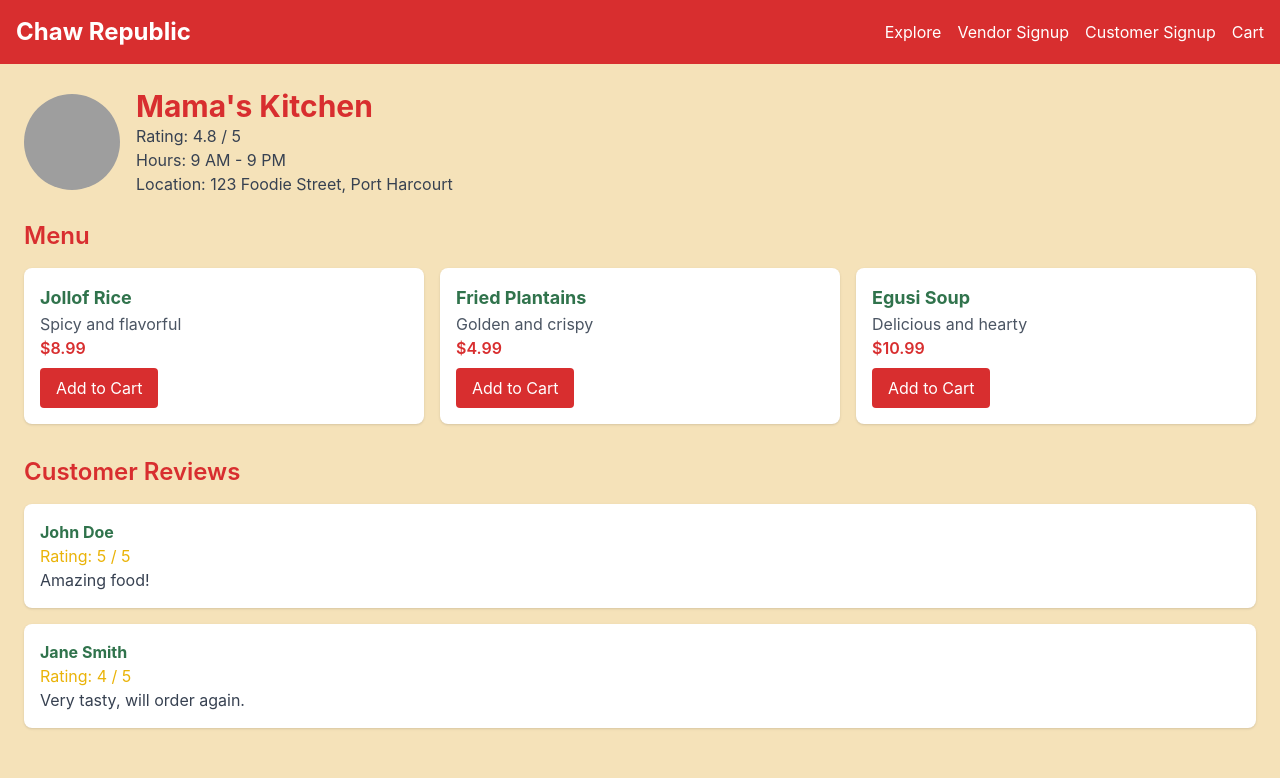
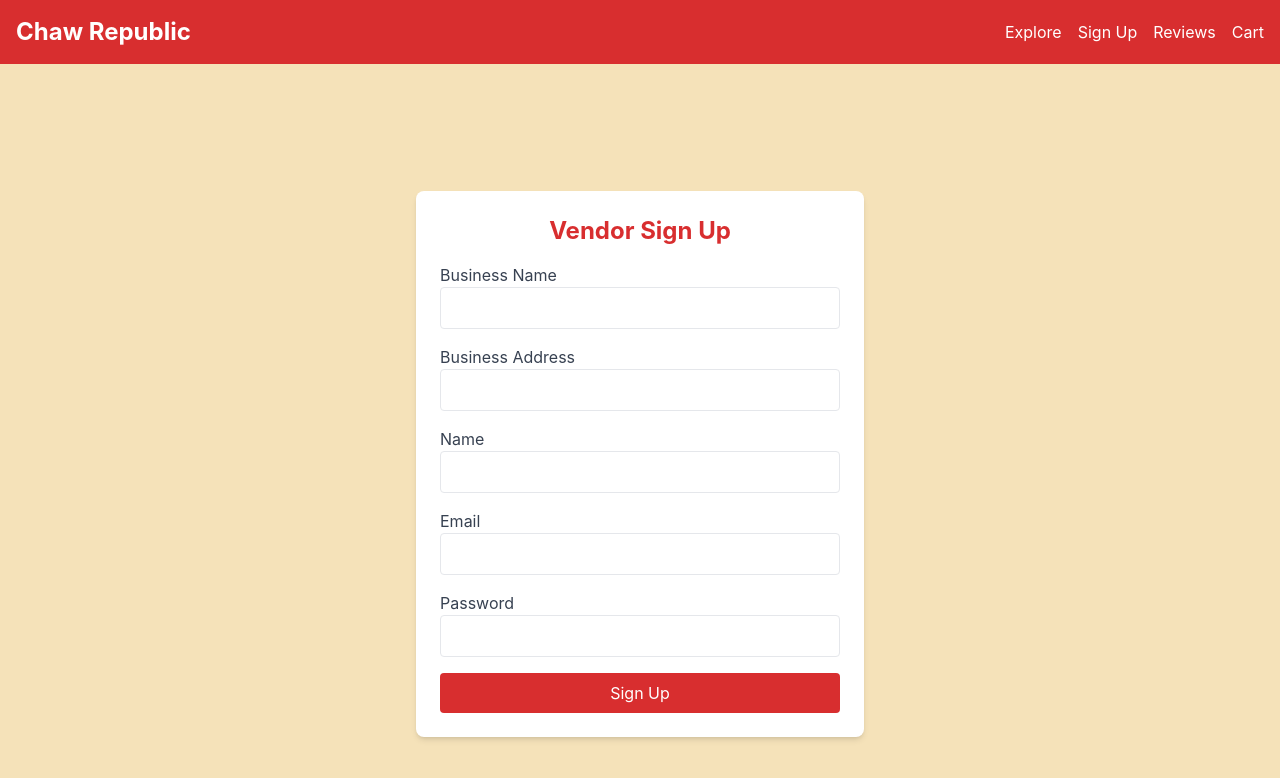
Before and after one commit to Chawlyn/chawlyn, a React (Create React App) app in the folder client/: page /vendor-signup in a window 1280 px wide. Shown: the top 778 px of the page. Built offline with nearby package versions, Linux system fonts and the light colour scheme; grey boxes are pictures that could not be loaded.

Commit message:
Navbar, Cart, Checkput, Customer Sign up and Vendor Sign up Updates
Navbar, Cart, Checkout, Customer Sign up and Vendor Sign up Updates

```diff
--- a/client/src/components/Navbar.js
+++ b/client/src/components/Navbar.js
@@ -1,8 +1,10 @@
 // src/components/Navbar.js
-import React from 'react';
+import React, { useState } from 'react';
 import { Link } from 'react-router-dom';
 
 const Navbar = () => {
+  const [showDropdown, setShowDropdown] = useState(false);
+
   return (
     <nav className="bg-primary p-4 shadow-lg">
       <div className="container mx-auto flex justify-between items-center">
@@ -14,12 +16,40 @@ const Navbar = () => {
         {/* Desktop Links */}
         <div className="hidden md:flex space-x-4">
           <Link to="/explore" className="text-white hover:text-accent">Explore</Link>
-          <Link to="/vendor-signup" className="text-white hover:text-accent">Vendor Signup</Link>
-          <Link to="/customer-signup" className="text-white hover:text-accent">Customer Signup</Link>
-          <Link to="/cart" className="text-white hover:text-accent">Cart</Link> {/* Cart Link */}
+
+          {/* Combined Sign-Up Dropdown */}
+          <div className="relative">
+            <button
+              onClick={() => setShowDropdown((prev) => !prev)}
+              className="text-white hover:text-accent"
+            >
+              Sign Up
+            </button>
+            {showDropdown && (
+              <div className="absolute right-0 mt-2 w-40 bg-white shadow-lg rounded-lg">
+                <Link
+                  to="/customer-signup"
+                  className="block px-4 py-2 text-gray-700 hover:bg-gray-200"
+                  onClick={() => setShowDropdown(false)}
+                >
+                  Customer Sign Up
+                </Link>
+                <Link
+                  to="/vendor-signup"
+                  className="block px-4 py-2 text-gray-700 hover:bg-gray-200"
+                  onClick={() => setShowDropdown(false)}
+                >
+                  Vendor Sign Up
+                </Link>
+              </div>
+            )}
+          </div>
+
+          <Link to="/reviews" className="text-white hover:text-accent">Reviews</Link>
+          <Link to="/cart" className="text-white hover:text-accent">Cart</Link>
         </div>
 
-        {/* Mobile Menu Button (for smaller screens) */}
+        {/* Mobile Menu Button */}
         <div className="md:hidden">
           <button className="text-white">Menu</button>
         </div>
--- a/client/src/pages/Cart.js
+++ b/client/src/pages/Cart.js
@@ -3,45 +3,50 @@ import React, { useState } from 'react';
 import { Link } from 'react-router-dom';
 
 const Cart = () => {
-  // Example cart items (replace with dynamic cart data from context or API)
   const [cartItems, setCartItems] = useState([
     { id: 1, name: 'Jollof Rice', price: 4500, quantity: 1 },
     { id: 2, name: 'Fried Plantains', price: 500, quantity: 2 },
     { id: 3, name: 'Extra Chicken', price: 750, quantity: 1 },
   ]);
+  const [coupon, setCoupon] = useState('');
+  const [discount, setDiscount] = useState(0);
 
-  // Update quantity for a cart item
   const updateQuantity = (itemId, delta) => {
     setCartItems((prevItems) =>
       prevItems.map((item) =>
-        item.id === itemId
-          ? { ...item, quantity: Math.max(1, item.quantity + delta) }
-          : item
+        item.id === itemId ? { ...item, quantity: Math.max(1, item.quantity + delta) } : item
       )
     );
   };
 
-  // Remove item from the cart
   const removeItem = (itemId) => {
     setCartItems((prevItems) => prevItems.filter((item) => item.id !== itemId));
   };
 
-  // Calculate total price of items in the cart
   const calculateTotalPrice = () => {
-    return cartItems.reduce((total, item) => total + item.price * item.quantity, 0);
+    const total = cartItems.reduce((sum, item) => sum + item.price * item.quantity, 0);
+    return total - discount;
+  };
+
+  const applyCoupon = () => {
+    if (coupon === 'DISCOUNT10') {
+      setDiscount(0.1 * cartItems.reduce((sum, item) => sum + item.price * item.quantity, 0));
+    } else {
+      alert('Invalid coupon code');
+      setDiscount(0);
+    }
   };
 
   return (
-    <div className="p-6 bg-background min-h-screen">
+    <div className="flex flex-col md:flex-row p-6 bg-background min-h-screen">
+      {/* Cart Items Section */}
+      <div className="w-full md:w-3/4 space-y-4">
         <h1 className="text-3xl font-bold text-primary mb-6">Your Cart</h1>
-
         {cartItems.length === 0 ? (
           <p className="text-gray-600">Your cart is empty.</p>
         ) : (
-        <>
-          <div className="space-y-4 mb-6">
-            {cartItems.map((item) => (
-              <div key={item.id} className="flex items-center justify-between bg-white p-4 rounded-lg shadow">
+          cartItems.map((item) => (
+            <div key={item.id} className="flex justify-between bg-white p-4 rounded-lg shadow-md">
               <div>
                 <h2 className="text-lg font-bold text-secondary">{item.name}</h2>
                 <p className="text-primary font-semibold">₦{item.price.toFixed(2)}</p>
@@ -63,9 +68,7 @@ const Cart = () => {
                 </div>
               </div>
               <div className="flex flex-col items-end">
-                  <p className="text-secondary font-semibold">
-                    Subtotal: ₦{(item.price * item.quantity).toFixed(2)}
-                  </p>
+                <p className="text-secondary font-semibold">Subtotal: ₦{(item.price * item.quantity).toFixed(2)}</p>
                 <button
                   onClick={() => removeItem(item.id)}
                   className="text-red-500 hover:text-red-700 mt-2"
@@ -74,23 +77,34 @@ const Cart = () => {
                 </button>
               </div>
             </div>
-            ))}
+          ))
+        )}
       </div>
 
-          {/* Total Price and Checkout */}
-          <div className="border-t pt-4">
-            <p className="text-2xl font-semibold text-secondary mb-4">
-              Total: ₦{calculateTotalPrice().toFixed(2)}
-            </p>
-            <Link
-              to="/checkout"
-              className="bg-primary text-white py-2 px-4 rounded hover:bg-secondary transition"
-            >
+      {/* Sidebar Section */}
+      <div className="w-full md:w-1/4 bg-white p-6 rounded-lg shadow-md mt-6 md:mt-0 md:ml-6">
+        <h2 className="text-2xl font-semibold text-secondary mb-4">Order Summary</h2>
+        <div className="mb-4">
+          <p className="text-lg">Subtotal: ₦{cartItems.reduce((sum, item) => sum + item.price * item.quantity, 0).toFixed(2)}</p>
+          <p className="text-lg">Discount: ₦{discount.toFixed(2)}</p>
+          <p className="text-2xl font-bold mt-2">Total: ₦{calculateTotalPrice().toFixed(2)}</p>
+        </div>
+        <div className="mb-4">
+          <input
+            type="text"
+            placeholder="Enter coupon code"
+            value={coupon}
+            onChange={(e) => setCoupon(e.target.value)}
+            className="w-full p-2 border rounded mb-2"
+          />
+          <button onClick={applyCoupon} className="bg-primary text-white py-2 px-4 rounded hover:bg-secondary transition w-full">
+            Apply Coupon
+          </button>
+        </div>
+        <Link to="/checkout" className="bg-primary text-white py-2 px-4 rounded hover:bg-secondary transition block text-center">
           Proceed to Checkout
         </Link>
       </div>
-        </>
-      )}
     </div>
   );
 };
--- a/client/src/pages/CustomerSignup.js
+++ b/client/src/pages/CustomerSignup.js
@@ -1,60 +1,67 @@
 // src/pages/CustomerSignup.js
 import React, { useState } from 'react';
-import Button from '../components/Button';
 
 const CustomerSignup = () => {
   const [formData, setFormData] = useState({
-    fullName: '',
+    name: '',
     email: '',
-    phone: '',
     password: '',
   });
 
+  const handleChange = (e) => {
+    const { name, value } = e.target;
+    setFormData((prevData) => ({ ...prevData, [name]: value }));
+  };
+
   const handleSubmit = (e) => {
     e.preventDefault();
+    // Submit form logic here (e.g., API call)
     console.log('Customer Signup Data:', formData);
   };
 
   return (
-    <div className="p-8 max-w-md mx-auto bg-background rounded-lg shadow-lg">
-      <h2 className="text-2xl font-bold text-center text-primary mb-6">Customer Signup</h2>
+    <div className="flex justify-center items-center min-h-screen bg-background">
+      <div className="w-full max-w-md bg-white p-6 rounded-lg shadow-md">
+        <h1 className="text-2xl font-bold text-primary mb-4 text-center">Customer Sign Up</h1>
         <form onSubmit={handleSubmit} className="space-y-4">
+          <div>
+            <label className="block text-gray-700">Name</label>
             <input
               type="text"
-          name="fullName"
-          placeholder="Full Name"
-          value={formData.fullName}
-          onChange={(e) => setFormData({ ...formData, fullName: e.target.value })}
-          className="w-full p-3 border border-textPrimary rounded focus:outline-none focus:ring focus:ring-primary"
+              name="name"
+              value={formData.name}
+              onChange={handleChange}
+              className="w-full p-2 border rounded"
+              required
             />
+          </div>
+          <div>
+            <label className="block text-gray-700">Email</label>
             <input
               type="email"
               name="email"
-          placeholder="Email"
               value={formData.email}
-          onChange={(e) => setFormData({ ...formData, email: e.target.value })}
-          className="w-full p-3 border border-textPrimary rounded focus:outline-none focus:ring focus:ring-primary"
+              onChange={handleChange}
+              className="w-full p-2 border rounded"
+              required
             />
-        <input
-          type="text"
-          name="phone"
-          placeholder="Phone Number"
-          value={formData.phone}
-          onChange={(e) => setFormData({ ...formData, phone: e.target.value })}
-          className="w-full p-3 border border-textPrimary rounded focus:outline-none focus:ring focus:ring-primary"
-        />
+          </div>
+          <div>
+            <label className="block text-gray-700">Password</label>
             <input
               type="password"
               name="password"
-          placeholder="Password"
               value={formData.password}
-          onChange={(e) => setFormData({ ...formData, password: e.target.value })}
-          className="w-full p-3 border border-textPrimary rounded focus:outline-none focus:ring focus:ring-primary"
+              onChange={handleChange}
+              className="w-full p-2 border rounded"
+              required
             />
-
-        {/* Use Button Component */}
-        <Button label="Sign Up" variant="primary" onClick={handleSubmit} />
+          </div>
+          <button type="submit" className="bg-primary text-white py-2 px-4 rounded hover:bg-secondary w-full">
+            Sign Up
+          </button>
         </form>
+      </div>
     </div>
   );
 };
--- a/client/src/pages/VendorSignup.js
+++ b/client/src/pages/VendorSignup.js
@@ -1,82 +1,93 @@
-// src/pages/VendorDetail.js
-import React from 'react';
-import { useParams } from 'react-router-dom';
+// src/pages/VendorSignup.js
+import React, { useState } from 'react';
 
-const VendorDetail = () => {
-  const { vendorId } = useParams();  // Retrieve vendor ID from URL parameters
+const VendorSignup = () => {
+  const [formData, setFormData] = useState({
+    name: '',
+    email: '',
+    password: '',
+    businessName: '',
+    businessAddress: '',
+  });
 
-  // Example data (this should ideally come from an API)
-  const vendor = {
-    id: vendorId,
-    name: "Mama's Kitchen",
-    logo: "/images/vendor-logo.jpg",  // Placeholder image
-    hours: "9 AM - 9 PM",
-    location: "123 Foodie Street, Port Harcourt",
-    rating: 4.8,
-    menu: [
-      { id: 1, name: 'Jollof Rice', description: 'Spicy and flavorful', price: 8.99 },
-      { id: 2, name: 'Fried Plantains', description: 'Golden and crispy', price: 4.99 },
-      { id: 3, name: 'Egusi Soup', description: 'Delicious and hearty', price: 10.99 },
-    ],
-    reviews: [
-      { id: 1, user: 'John Doe', rating: 5, comment: 'Amazing food!' },
-      { id: 2, user: 'Jane Smith', rating: 4, comment: 'Very tasty, will order again.' },
-    ],
+  const handleChange = (e) => {
+    const { name, value } = e.target;
+    setFormData((prevData) => ({ ...prevData, [name]: value }));
   };
 
-  const addToCart = (item) => {
-    console.log(`Added ${item.name} to cart!`);
-    // Implement your actual add to cart functionality here
+  const handleSubmit = (e) => {
+    e.preventDefault();
+    // Submit form logic here (e.g., API call)
+    console.log('Vendor Signup Data:', formData);
   };
 
   return (
-    <div className="p-6 bg-background min-h-screen">
-      {/* Vendor Information */}
-      <div className="flex items-center mb-6">
-        <img src={vendor.logo} alt={vendor.name} className="w-24 h-24 rounded-full mr-4" />
-        <div>
-          <h1 className="text-3xl font-bold text-primary">{vendor.name}</h1>
-          <p className="text-gray-700">Rating: {vendor.rating} / 5</p>
-          <p className="text-gray-700">Hours: {vendor.hours}</p>
-          <p className="text-gray-700">Location: {vendor.location}</p>
-        </div>
-      </div>
-
-      {/* Menu Section */}
-      <div className="mb-8">
-        <h2 className="text-2xl font-semibold text-primary mb-4">Menu</h2>
-        <div className="grid gap-4 md:grid-cols-2 lg:grid-cols-3">
-          {vendor.menu.map((item) => (
-            <div key={item.id} className="bg-white p-4 rounded-lg shadow hover:shadow-md transition duration-200">
-              <h3 className="text-lg font-bold text-secondary">{item.name}</h3>
-              <p className="text-gray-600">{item.description}</p>
-              <p className="text-primary font-semibold">${item.price.toFixed(2)}</p>
-              <button
-                onClick={() => addToCart(item)}
-                className="bg-primary text-white py-2 px-4 rounded mt-2 hover:bg-secondary transition"
-              >
-                Add to Cart
-              </button>
-            </div>
-          ))}
-        </div>
-      </div>
-
-      {/* Customer Reviews Section */}
-      <div className="mb-8">
-        <h2 className="text-2xl font-semibold text-primary mb-4">Customer Reviews</h2>
-        <div>
-          {vendor.reviews.map((review) => (
-            <div key={review.id} className="bg-white p-4 rounded-lg shadow mb-4">
-              <p className="text-secondary font-bold">{review.user}</p>
-              <p className="text-yellow-500">Rating: {review.rating} / 5</p>
-              <p className="text-gray-700">{review.comment}</p>
-            </div>
-          ))}
-        </div>
+    <div className="flex justify-center items-center min-h-screen bg-background">
+      <div className="w-full max-w-md bg-white p-6 rounded-lg shadow-md">
+        <h1 className="text-2xl font-bold text-primary mb-4 text-center">Vendor Sign Up</h1>
+        <form onSubmit={handleSubmit} className="space-y-4">
+          <div>
+            <label className="block text-gray-700">Business Name</label>
+            <input
+              type="text"
+              name="businessName"
+              value={formData.businessName}
+              onChange={handleChange}
+              className="w-full p-2 border rounded"
+              required
+            />
+          </div>
+          <div>
+            <label className="block text-gray-700">Business Address</label>
+            <input
+              type="text"
+              name="businessAddress"
+              value={formData.businessAddress}
+              onChange={handleChange}
+              className="w-full p-2 border rounded"
+              required
+            />
+          </div>
+          <div>
+            <label className="block text-gray-700">Name</label>
+            <input
+              type="text"
+              name="name"
+              value={formData.name}
+              onChange={handleChange}
+              className="w-full p-2 border rounded"
+              required
+            />
+          </div>
+          <div>
+            <label className="block text-gray-700">Email</label>
+            <input
+              type="email"
+              name="email"
+              value={formData.email}
+              onChange={handleChange}
+              className="w-full p-2 border rounded"
+              required
+            />
+          </div>
+          <div>
+            <label className="block text-gray-700">Password</label>
+            <input
+              type="password"
+              name="password"
+              value={formData.password}
+              onChange={handleChange}
+              className="w-full p-2 border rounded"
+              required
+            />
+          </div>
+          <button type="submit" className="bg-primary text-white py-2 px-4 rounded hover:bg-secondary w-full">
+            Sign Up
+          </button>
+        </form>
       </div>
     </div>
   );
 };
 
-export default VendorDetail;
+export default VendorSignup;
```
Also changed, not shown: client/src/pages/Checkout.js (+27 -30 lines). Lines whose indentation alone changed are shown as unchanged.
